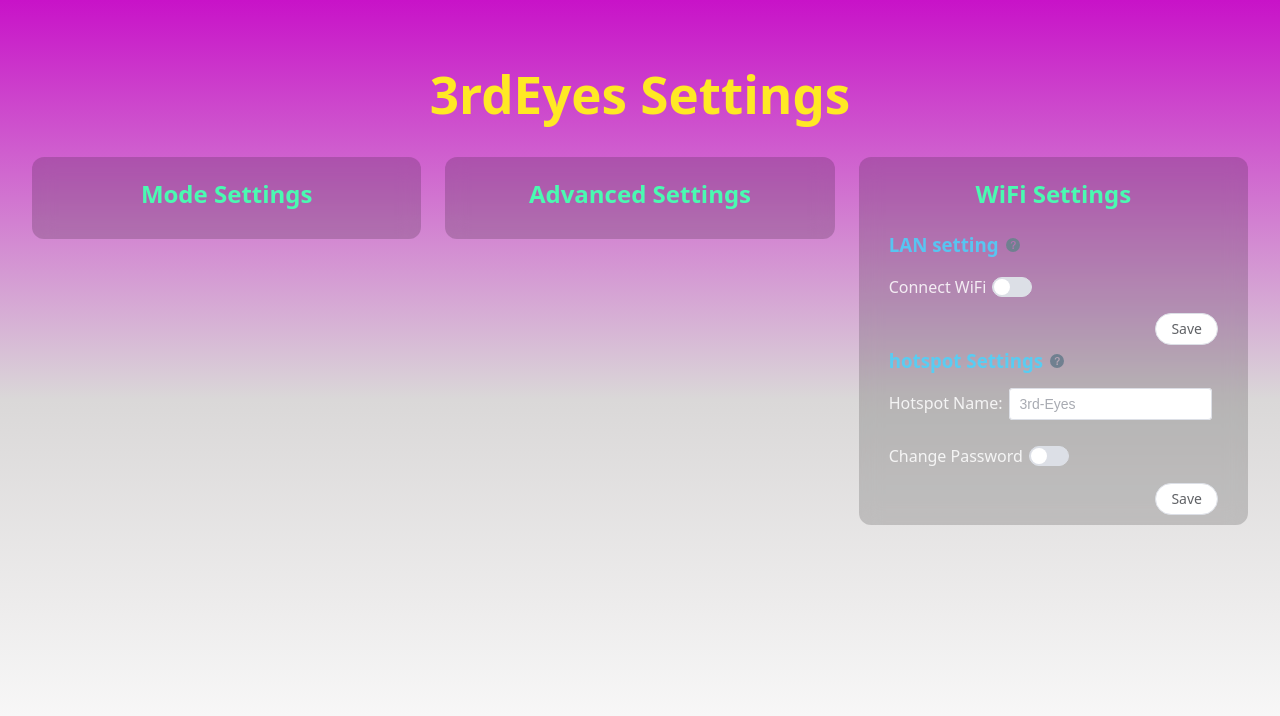
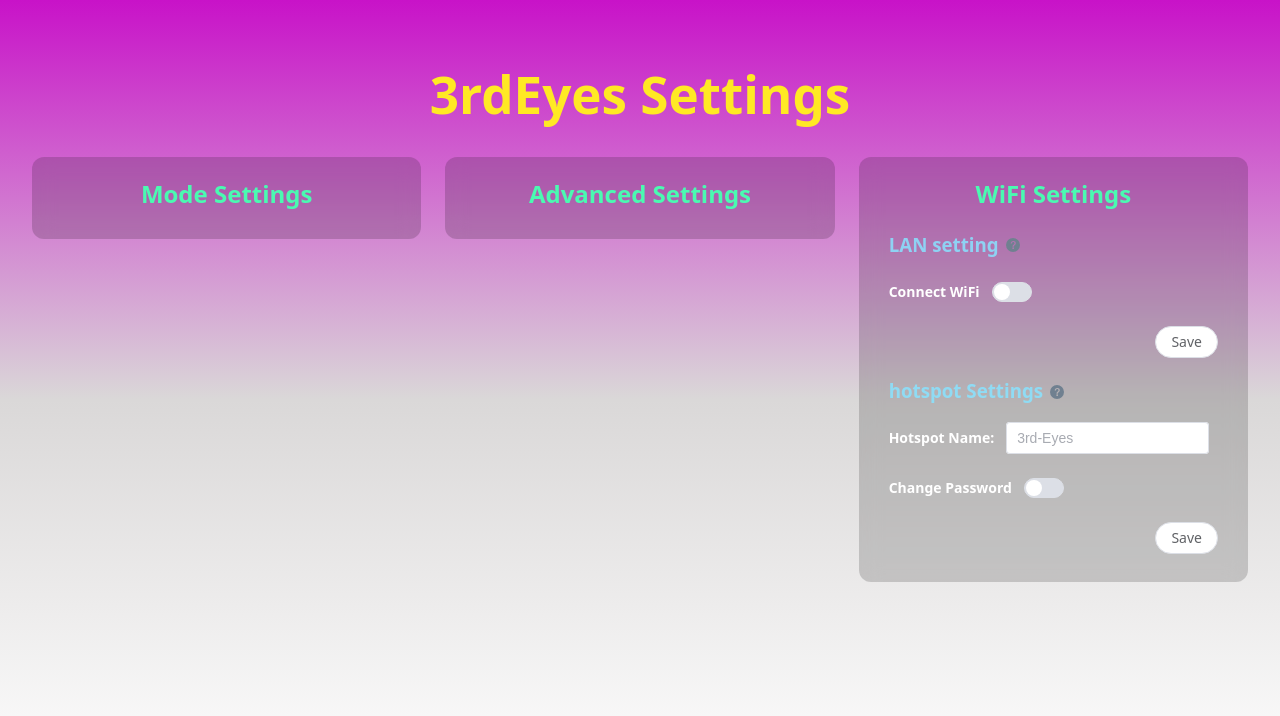
Before and after one commit to NH3andH2O/Satori_3rd_eyes, a Vue app in the folder vue/: page / in a window 1280 px wide. Shown: the top 716 px of the page. Built offline with nearby package versions, Linux system fonts and the light colour scheme; no server answers.

Commit message:
網頁重構為表單

```diff
--- a/vue/components.d.ts
+++ b/vue/components.d.ts
@@ -11,6 +11,8 @@ declare module 'vue' {
     Advancedset: typeof import('./src/components/advancedset.vue')['default']
     ElButton: typeof import('element-plus/es')['ElButton']
     ElCol: typeof import('element-plus/es')['ElCol']
+    ElForm: typeof import('element-plus/es')['ElForm']
+    ElFormItem: typeof import('element-plus/es')['ElFormItem']
     ElIcon: typeof import('element-plus/es')['ElIcon']
     ElInput: typeof import('element-plus/es')['ElInput']
     ElRow: typeof import('element-plus/es')['ElRow']
--- a/vue/src/components/wifiset.vue
+++ b/vue/src/components/wifiset.vue
@@ -1,31 +1,41 @@
 <script lang="ts" setup>
 import { useWifiSettings } from '@/composables/useWifiSettings';
 import { useSoftAPSettings } from '@/composables/useSoftAPSettings';
+import { useWiFiRules } from '@/validators/useWiFiRules';
+import { useSoftAPRules } from '@/validators/useSoftAPRules';
 import { useI18n } from 'vue-i18n';
 import { ref, computed } from 'vue';
 
 const { t } = useI18n();
-
+const wifi_form_ref = ref();
+const softap_form_ref = ref();
 const wifi = useWifiSettings();
 const softAP = useSoftAPSettings();
+const wifi_rules = computed(() => useWiFiRules(wifi.config.value, t));
+const softAP_rules = computed(() => useSoftAPRules(softAP.config.value, t));
 
-const passwordConfirmBlur = ref(false);
+function softAP_save() {
+	softap_form_ref.value?.validate((valid: boolean) => {
+		if (valid) {
+			softAP.update();
+		}
+	});
+}
 
-const showPasswordMismatch = computed(() => {
-	return !!(
-		softAP.config.value.is_change_password &&
-		passwordConfirmBlur.value &&
-		softAP.config.value.password_confirm &&
-		softAP.config.value.password !== softAP.config.value.password_confirm
-	);
+function wifi_save() {
+	wifi_form_ref.value?.validate((valid: boolean) => {
+		if (valid) {
+			wifi.update();
+		}
 	});
+}
 </script>
 
 <template>
 	<div class="title">
 		<h2>{{ $t('wifiset_title') }}</h2>
 	</div>
-	<div class="title2">
+	<div class="title2" style="margin-bottom: 0px">
 		<h3>{{ $t('LAN_setting') }}</h3>
 		<el-tooltip :content="t('LAN_setting_help')" placement="top">
 			<el-icon size="16" color="slategray">
@@ -33,47 +43,47 @@ const showPasswordMismatch = computed(() => {
 			</el-icon>
 		</el-tooltip>
 	</div>
+	<el-form :model="wifi.config.value" :rules="wifi_rules" ref="wifi_form_ref" label-position="right" class="custom-form">
 		<div class="content">
-		<p>{{ $t('enable_wifi') }}</p>
-		<el-switch v-model="wifi.config.value.iswifi" :disabled="wifi.config.value.isLoading" />
+			<el-form-item :label="$t('enable_wifi')">
+				<el-switch v-model="wifi.config.value.is_wifi" :disabled="wifi.config.value.isLoading" />
+			</el-form-item>
 		</div>
+		<div class="content">
 			<transition name="slide-toggle">
-		<div v-show="wifi.config.value.iswifi">
-			<div class="content">
-				<p>{{ $t('wifi_ssid') }}</p>
+				<div v-show="wifi.config.value.is_wifi">
+					<el-form-item :label="$t('wifi_ssid')" prop="ssid">
 						<el-input
-					v-model="wifi.config.value.wifi_ssid"
+							v-model="wifi.config.value.ssid"
 							placeholder="SSID"
 							style="width: auto"
 							clearable
 							:disabled="wifi.config.value.isLoading"
 						/>
-			</div>
-			<div class="content">
-				<p>{{ $t('wifi_password') }}</p>
+					</el-form-item>
+					<el-form-item :label="$t('wifi_password')" prop="password">
 						<el-input
-					v-model="wifi.config.value.wifi_password"
+							v-model="wifi.config.value.password"
 							type="password"
 							placeholder="Password"
 							style="width: auto"
 							clearable
 							:disabled="wifi.config.value.isLoading"
 						/>
-			</div>
+					</el-form-item>
 				</div>
 			</transition>
+		</div>
 		<div class="content button">
-		<el-button
-			round
-			@click="wifi.update(wifi.config.value)"
-			:loading="wifi.config.value.isSaving"
-			:disabled="
-				wifi.config.value.isLoading || (wifi.config.value.iswifi && (!wifi.config.value.wifi_ssid || !wifi.config.value.wifi_password))
-			"
-			>{{ $t('save') }}</el-button
-		>
+			<el-form-item>
+				<el-button round @click="wifi_save" :loading="wifi.config.value.isSaving" :disabled="wifi.config.value.isLoading">
+					{{ $t('save') }}
+				</el-button>
+			</el-form-item>
 		</div>
-	<div class="title2">
+	</el-form>
+
+	<div class="title2" style="margin-bottom: 0px">
 		<h3>{{ $t('softAP_setting') }}</h3>
 		<el-tooltip :content="t('softAP_setting_help')" placement="top">
 			<el-icon size="16" color="slategray">
@@ -81,57 +91,58 @@ const showPasswordMismatch = computed(() => {
 			</el-icon>
 		</el-tooltip>
 	</div>
+	<el-form :model="softAP.config.value" :rules="softAP_rules" ref="softap_form_ref" label-position="right" class="custom-form">
 		<div class="content">
-		<p>{{ $t('softAP_name') }}</p>
-		<el-input v-model="softAP.config.value.ssid" placeholder="3rd-Eyes" style="width: auto" clearable :disabled="softAP.config.value.isLoading" />
+			<el-form-item :label="$t('softAP_name')">
+				<el-input
+					v-model="softAP.config.value.ssid"
+					placeholder="3rd-Eyes"
+					style="max-width: 600px"
+					clearable
+					:disabled="softAP.config.value.isLoading"
+				/>
+			</el-form-item>
 		</div>
 		<div class="content">
-		<p>{{ $t('change_password') }}</p>
+			<el-form-item :label="$t('change_password')">
 				<el-switch v-model="softAP.config.value.is_change_password" :disabled="softAP.config.value.isLoading" />
+			</el-form-item>
 		</div>
+		<div class="content">
 			<transition name="slide-toggle">
 				<div v-show="softAP.config.value.is_change_password">
-			<div class="content">
-				<p>{{ $t('password') }}</p>
+					<el-form-item :label="$t('password')" prop="password">
 						<el-input
 							v-model="softAP.config.value.password"
 							type="password"
 							:placeholder="t('password_info')"
-					style="width: auto"
+							style="max-width: 600px"
 							clearable
 							:disabled="softAP.config.value.isLoading"
 						/>
-			</div>
-			<div class="content">
-				<p>{{ $t('password_confirm') }}：</p>
+					</el-form-item>
+
+					<el-form-item :label="$t('password_confirm')" prop="password_confirm">
 						<el-input
 							v-model="softAP.config.value.password_confirm"
 							type="password"
-					:placeholder="t('password_confirm')"
-					style="width: auto"
+							:placeholder="t('password_confirm_no_colon')"
+							style="max-width: 600px"
 							clearable
 							:disabled="softAP.config.value.isLoading"
-					@blur="passwordConfirmBlur = true"
-					@focus="passwordConfirmBlur = false"
 						/>
-			</div>
-			<div v-if="showPasswordMismatch" style="color: red; margin-bottom: 4px">
-				{{ $t('password_not_match') }}
-			</div>
+					</el-form-item>
 				</div>
 			</transition>
+		</div>
 		<div class="content button">
-		<el-button
-			round
-			@click="softAP.update()"
-			:loading="softAP.config.value.isSaving"
-			:disabled="
-				softAP.config.value.isLoading ||
-				(softAP.config.value.password !== softAP.config.value.password_confirm && softAP.config.value.is_change_password)
-			"
-			>{{ $t('save') }}</el-button
-		>
+			<el-form-item>
+				<el-button round @click="softAP_save" :loading="softAP.config.value.isSaving" :disabled="softAP.config.value.isLoading">
+					{{ $t('save') }}
+				</el-button>
+			</el-form-item>
 		</div>
+	</el-form>
 </template>
 
 <style src="@/styles/card.css" scoped></style>
--- a/vue/src/composables/useSoftAPSettings.ts
+++ b/vue/src/composables/useSoftAPSettings.ts
@@ -58,11 +58,6 @@ export function useSoftAPSettings() {
 		config.value.isSaving = true;
 		const { ssid, is_change_password: isChangePassword, password, password_confirm } = config.value;
 
-		if (password && password !== password_confirm) {
-			ElMessage.error(i18n.global.t('password_not_match'));
-			return;
-		}
-
 		const newConfig: Partial<SoftAPConfig> = {
 			ssid,
 			is_change_password: isChangePassword,
@@ -74,7 +69,7 @@ export function useSoftAPSettings() {
 			.post('/api/set_softap_config', newConfig)
 			.then((response) => {
 				if (response.data.success) {
-					console.log('SoftAP setting updated:', response.data.data);
+					console.log('SoftAP setting updated:', response.data);
 					ElMessage.success(i18n.global.t('softAP_setting_successfully'));
 				} else {
 					throw new Error(response.data.message || 'Unknown error');
--- a/vue/src/composables/useWifiSettings.ts
+++ b/vue/src/composables/useWifiSettings.ts
@@ -5,40 +5,45 @@ import { ElMessage } from 'element-plus';
 import 'element-plus/es/components/message/style/css';
 
 interface WifiConfig {
-	iswifi: boolean;
+	is_wifi: boolean;
 	isLoading: boolean;
 	isSaving: boolean;
-	wifi_ssid: string;
-	wifi_password: string;
+	ssid: string;
+	password: string;
 }
 
 export function useWifiSettings() {
 	const config = ref<WifiConfig>({
-		iswifi: false,
-		wifi_ssid: '',
-		wifi_password: '',
+		is_wifi: false,
+		ssid: '',
+		password: '',
 		isSaving: false,
 		isLoading: true,
 	});
 
 	/* 獲取wifi設定 */
 	async function fetchWifiConfig() {
-		try {
-			const response = await axios.get('/api/wifi_config', {
-				timeout: 5000, // 5秒超時
-			});
-
-			if (typeof response.data !== 'object' || !('iswifi' in response.data)) {
+		config.value.isLoading = true;
+		axios
+			.get('/api/wifi_config', {
+				timeout: 5000,
+			})
+			.then((response) => {
+				if (typeof response.data !== 'object' || !('is_wifi' in response.data)) {
 					throw new Error('Invalid response from server');
 				}
-
-			config.value = response.data;
-		} catch (error: any) {
-			console.error('Failed to fetch Wi-Fi config:', error);
+				config.value = {
+					...config.value,
+					...response.data,
+				};
+			})
+			.catch((error) => {
+				console.error('Failed to fetch WiFi config:', error);
 				ElMessage.error(i18n.global.t('setting_transmission_failed') + `: ${error.message || error}`);
-		} finally {
+			})
+			.finally(() => {
 				config.value.isLoading = false;
-		}
+			});
 	}
 
 	onMounted(() => {
@@ -48,24 +53,31 @@ export function useWifiSettings() {
 	onUnmounted(() => {});
 
 	/* 更新wifi設定 */
-	async function update(newConfig: Partial<WifiConfig>) {
+	async function update() {
 		config.value.isSaving = true;
-		try {
-			const response = await axios.post('/api/set_wifi_config', newConfig);
+		const { is_wifi, ssid, password } = config.value;
+		const newConfig: Partial<WifiConfig> = {
+			is_wifi: is_wifi,
+			ssid: ssid,
+			password: password,
+		};
+		axios
+			.post('/api/set_wifi_config', newConfig)
+			.then((response) => {
 				if (response.data.success) {
-				console.log('setting updated:', response.data.data);
+					console.log('WiFi config updated successfully:', response.data);
 					ElMessage.success(i18n.global.t('wifi_setting_successfully'));
 				} else {
-				console.error('setting failed', response.data.message);
-				ElMessage.error(`${i18n.global.t('wifi_setting_failed')}: ${response.data.message}`);
+					throw new Error(response.data.message || 'Unknown error');
 				}
-		} catch (err) {
-			console.error('transmission failed:', err);
-			const message = err instanceof Error ? err.message : String(err);
-			ElMessage.error(`${i18n.global.t('setting_transmission_failed')}: ${message}`);
-		} finally {
+			})
+			.catch((error) => {
+				console.error('Failed to update WiFi config:', error);
+				ElMessage.error(i18n.global.t('setting_transmission_failed') + `: ${error.message || error}`);
+			})
+			.finally(() => {
 				config.value.isSaving = false;
-		}
+			});
 	}
 
 	return {
--- a/vue/src/styles/card.css
+++ b/vue/src/styles/card.css
@@ -5,7 +5,7 @@
 .title2 {
 	display: flex;
 	align-items: center;
-	color: rgba(71, 211, 253, 0.842);
+	color: rgba(135, 227, 255, 0.842);
 	margin: -15px 20px;
 	gap: 6px;
 }
@@ -40,6 +40,11 @@
 	opacity: 1;
 }
 
+::v-deep(.el-form-item__label) {
+	color: #ffffff;
+	font-weight: bold;
+}
+
 @media (prefers-color-scheme: dark) {
 	.title {
 		color: rgb(35, 218, 142);
--- /dev/null
+++ b/vue/src/validators/useSoftAPRules.ts
@@ -0,0 +1,40 @@
+export function useSoftAPRules(form: any, t: Function) {
+	const printableASCII = /^[\x20-\x7E]+$/;
+
+	return {
+		password: [
+			{
+				validator: (_: any, value: string, callback: Function) => {
+					if (!form.is_change_password) return callback();
+
+					if (value.length < 8 && value.length !== 0) {
+						return callback(new Error(t('password_length_short')));
+					}
+					if (value.length > 63) {
+						return callback(new Error(t('password_length_long')));
+					}
+					if (!printableASCII.test(value) && value.length !== 0) {
+						return callback(new Error(t('password_invalid_chars')));
+					}
+
+					callback();
+				},
+				trigger: 'blur',
+			},
+		],
+		password_confirm: [
+			{
+				validator: (_: any, value: string, callback: Function) => {
+					if (!form.is_change_password) return callback();
+
+					if (value !== form.password) {
+						return callback(new Error(t('password_not_match')));
+					}
+
+					callback();
+				},
+				trigger: 'blur',
+			},
+		],
+	};
+}
--- /dev/null
+++ b/vue/src/validators/useWiFiRules.ts
@@ -0,0 +1,16 @@
+export function useWiFiRules(form: any, t: Function) {
+	return {
+		ssid: [
+			{
+				validator: (_: any, value: string, callback: Function) => {
+					if (!form.is_wifi) return callback();
+					if (!value) {
+						return callback(new Error(t('wifi_ssid_empty')));
+					}
+					callback();
+				},
+				trigger: 'blur',
+			},
+		],
+	};
+}
```
Also changed, not shown: vue/src/locales/en.ts (+6 -1 lines), vue/src/locales/zh-CN.ts (+6 -1 lines), vue/src/locales/zh-TW.ts (+7 -2 lines), 1 other file (tests, documents, lock files or other folders). Lines whose indentation alone changed are shown as unchanged.
